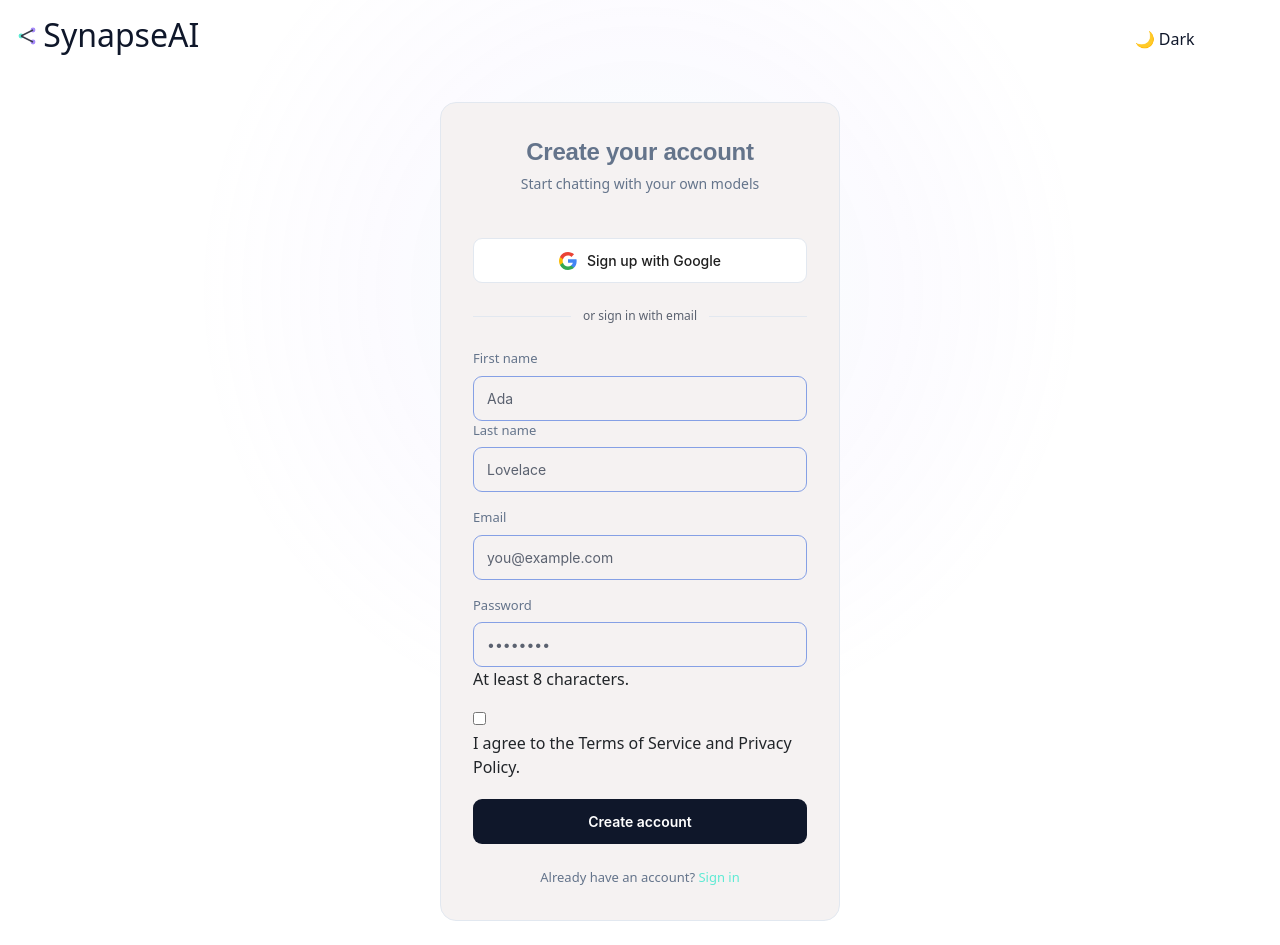
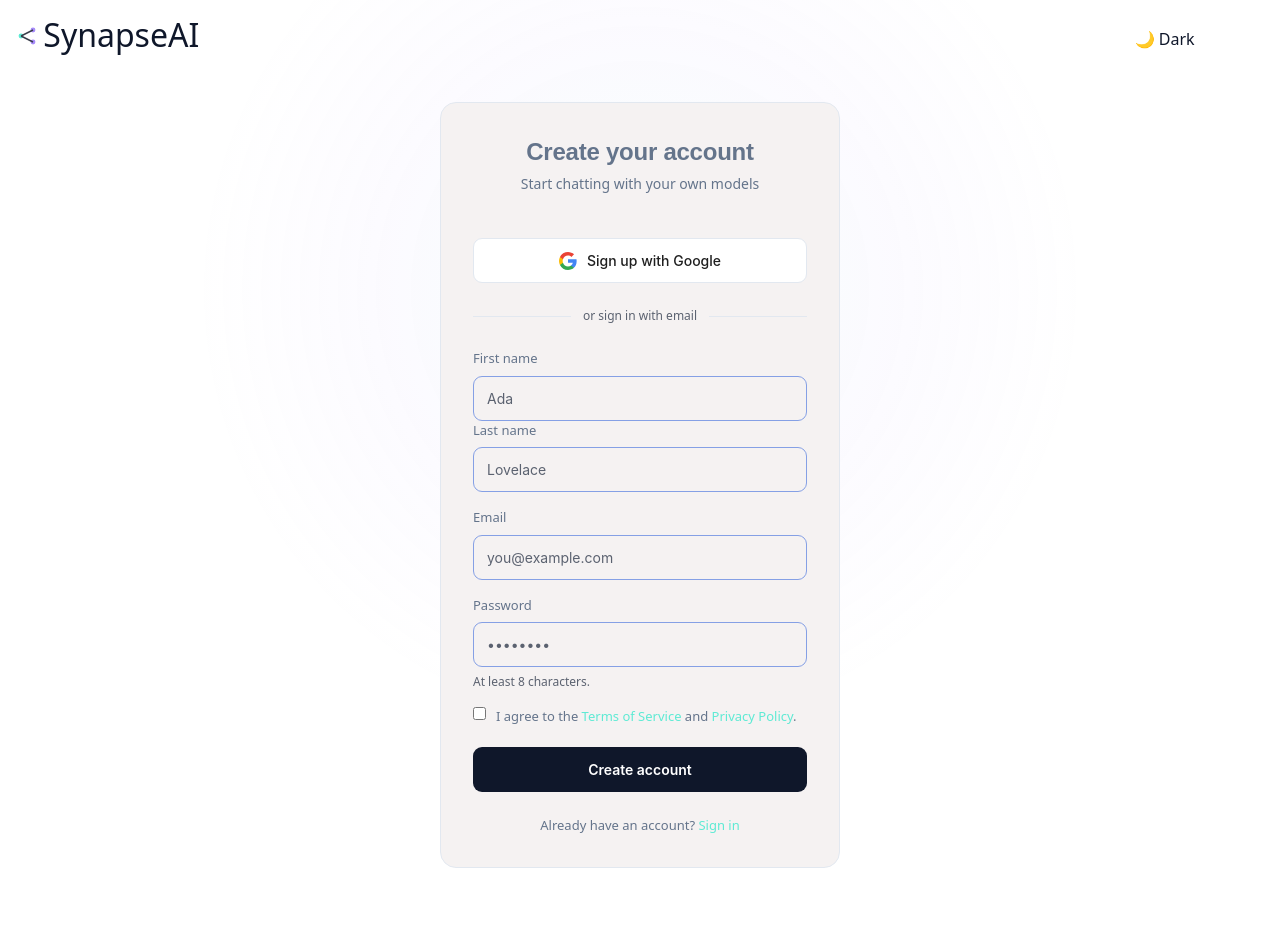
Before and after one commit to Aaris-Kazi/SynapseAI-UI, a React (Vite) app: page /register in a window 1280 px wide. After the commit the page ends 892 px from the top, so only its background shows below. Built offline with nearby package versions, Linux system fonts and the light colour scheme.

Commit message:
UPDATE :: fixing the register

```diff
--- a/src/assets/login.css
+++ b/src/assets/login.css
@@ -198,3 +198,29 @@ form {
 .legal a:hover {
     color: var(--text-primary);
 }
+
+.field-hint {
+    font-size: 12px;
+    color: var(--text-muted);
+    margin-top: 6px;
+}
+
+.checkbox-row {
+    display: flex;
+    align-items: flex-start;
+    gap: 10px;
+}
+
+.checkbox-row label {
+    font-size: 13px;
+    color: var(--text-secondary);
+    line-height: 1.5;
+}
+
+.checkbox-row a {
+    color: var(--cyan);
+}
+
+.checkbox-row a:hover {
+    text-decoration: underline;
+}
--- a/src/pages/Register.tsx
+++ b/src/pages/Register.tsx
@@ -45,7 +45,7 @@ const Register = () => {
 
                         <div className="checkbox-row">
                             <input id="terms" type="checkbox" required />
-                            <label htmlFor="terms">I agree to the <a href="#">Terms of Service</a> and <a href="#">Privacy Policy</a>.</label>
+                            <label className="textHandler" htmlFor="terms">I agree to the <a href="#">Terms of Service</a> and <a href="#">Privacy Policy</a>.</label>
                         </div>
 
                         <button type="submit" className="login-btn-primary">Create account</button>
```
